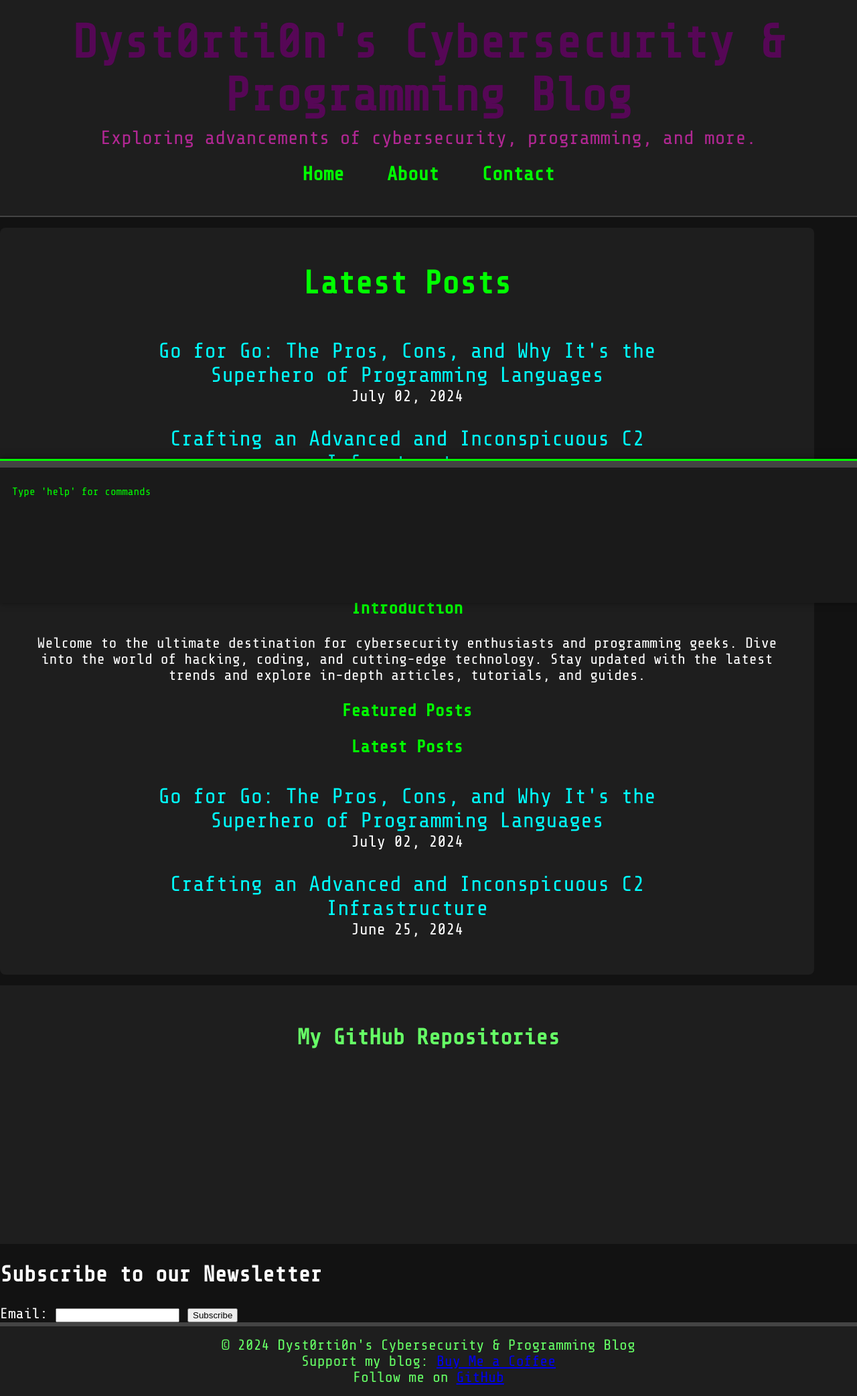
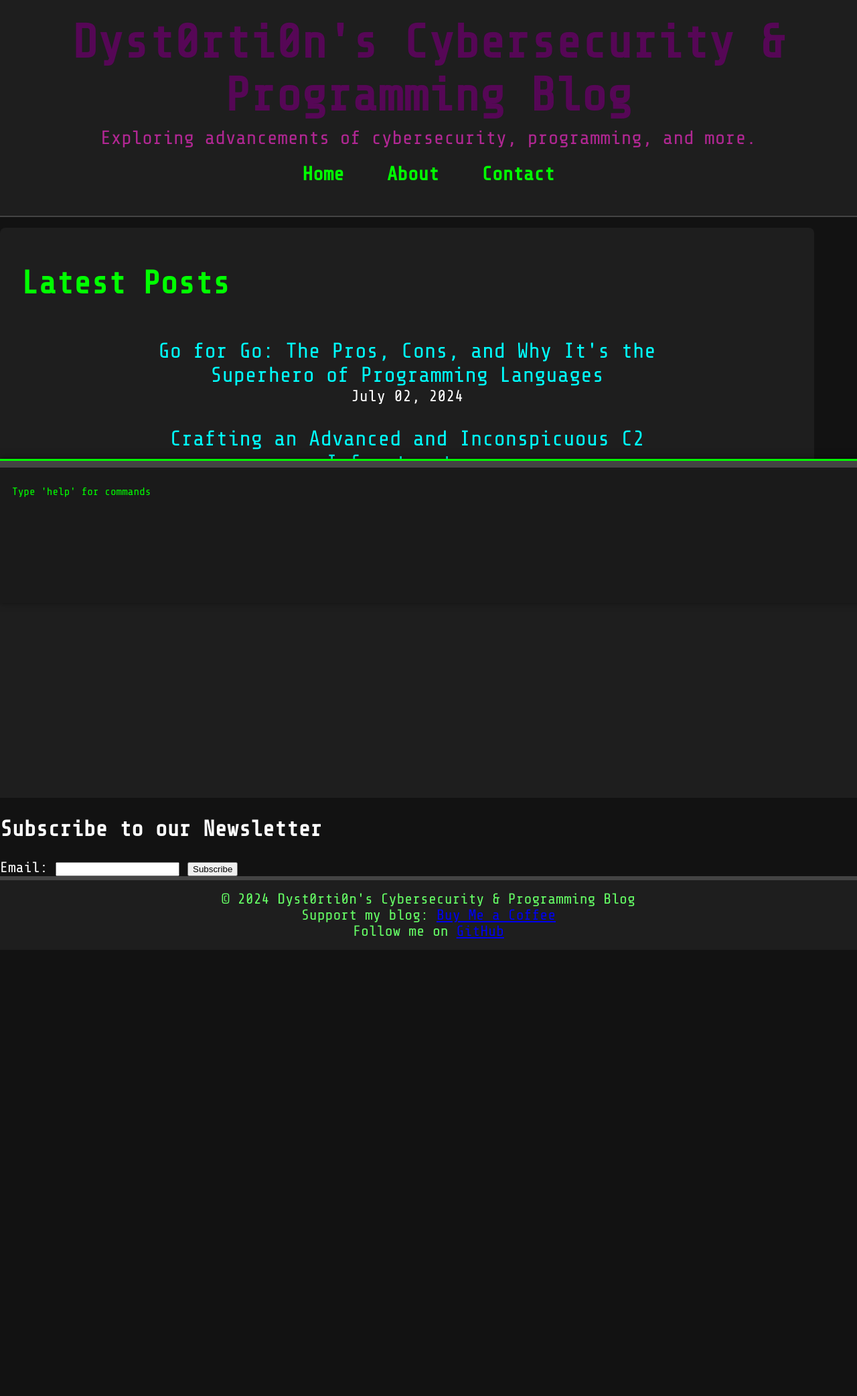
Before and after one commit to Dyst0rti0n/Dyst0rti0n.github.io, a Jekyll site: the page built from index.md, in a window 1280 px wide. Shown: the whole page at 67% size. Built offline with Jekyll 4.4.1, drawn with Linux system fonts in a browser that asks for light colours; a script that is not in the unit is left out; after the commit the page ends 1418 px from its top, so only the background shows below that.

Commit message:
Left align content

```diff
--- a/assets/css/style.css
+++ b/assets/css/style.css
@@ -78,7 +78,7 @@
 main {
   padding: 2rem 0;
   margin-bottom: 8rem;
-  text-align: center;
+  text-align: left;
 }
 
 /* Content styling  */
--- a/index.md
+++ b/index.md
@@ -4,36 +4,5 @@
 ---
 
 <div class="home">
-  <h2>Welcome to Dyst0rti0n's Cybersecurity & Programming Blog</h2>
-  <p>Exploring advancements in cybersecurity, programming, and more.</p>
 
-  <section class="intro">
-    <h3>Introduction</h3>
-    <p>Welcome to the ultimate destination for cybersecurity enthusiasts and programming geeks. Dive into the world of hacking, coding, and cutting-edge technology. Stay updated with the latest trends and explore in-depth articles, tutorials, and guides.</p>
-  </section>
-
-  <section class="featured-posts">
-    <h3>Featured Posts</h3>
-    <ul>
-      {% assign featured_posts = site.posts | where: "category", "featured" | limit: 3 %}
-      {% for post in featured_posts %}
-        <li>
-          <a href="{{ post.url }}">{{ post.title }}</a>
-          <span>{{ post.date | date: "%B %d, %Y" }}</span>
-        </li>
-      {% endfor %}
-    </ul>
-  </section>
-
-  <section class="latest-posts">
-    <h3>Latest Posts</h3>
-    <ul>
-      {% for post in site.posts %}
-        <li>
-          <a href="{{ post.url }}">{{ post.title }}</a>
-          <span>{{ post.date | date: "%B %d, %Y" }}</span>
-        </li>
-      {% endfor %}
-    </ul>
-  </section>
 </div>
```
